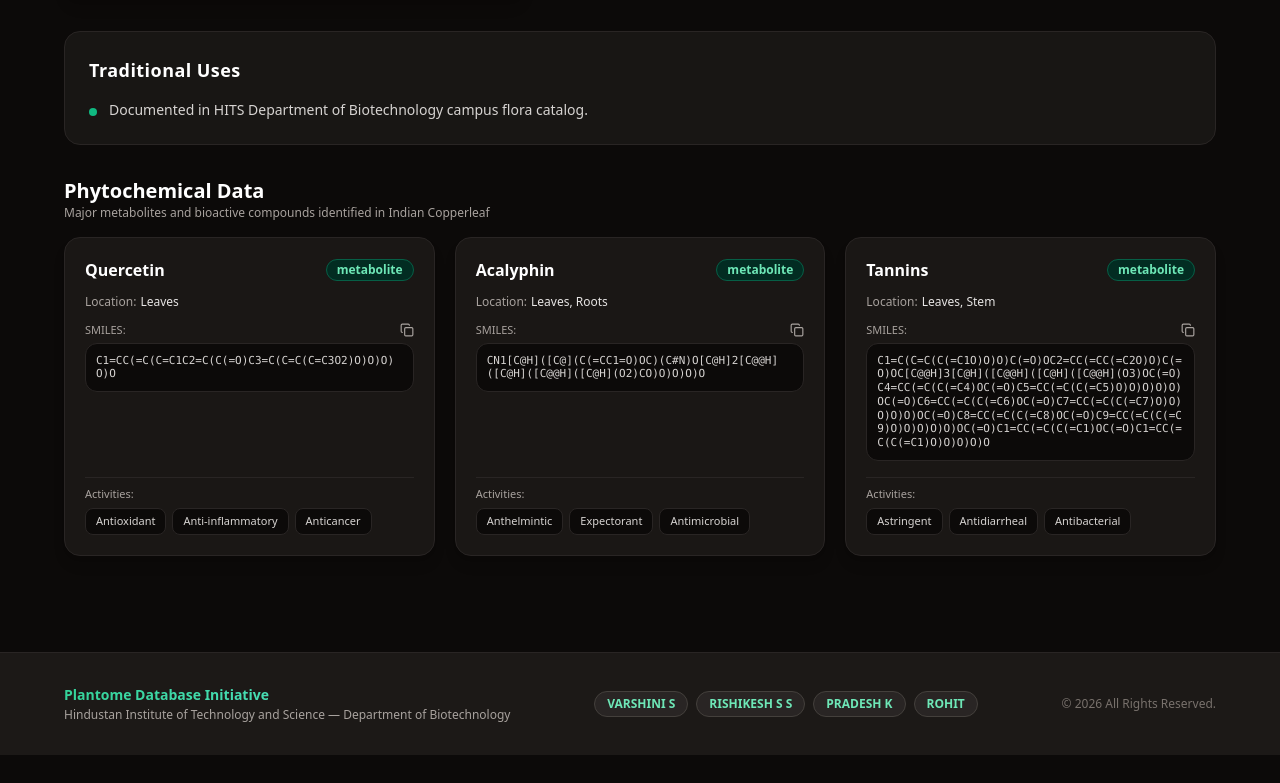
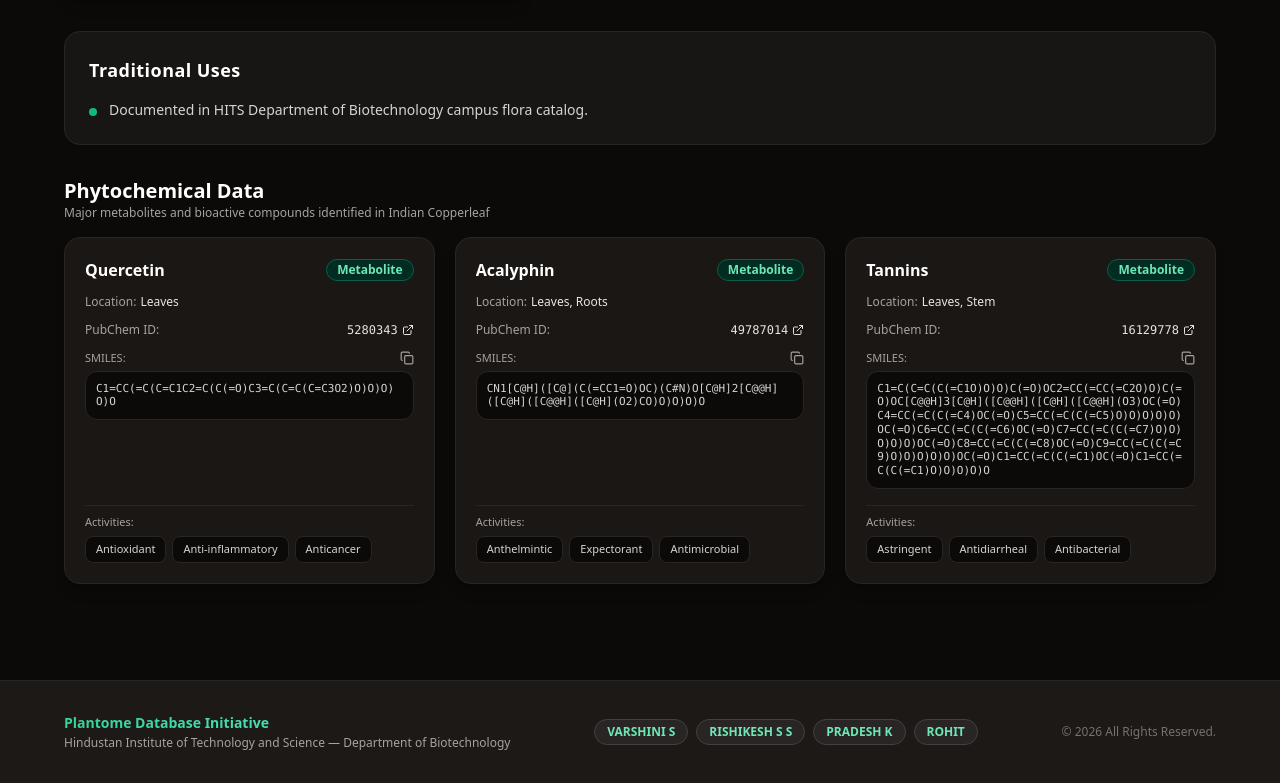
Before and after one commit to rishikeshss853/plantome-database, a React (Vite) app: page /plant/p1 in a window 1280 px wide. Shown: the part 756-1539 px from the top of the page. Before the commit the page ends 1511 px from the top, so only its background shows below. Built offline with nearby package versions, Linux system fonts and the light colour scheme.

Commit message:
Fix phytochemical key parsing and add PubChem search fallback

```diff
--- a/src/pages/PlantProfile.tsx
+++ b/src/pages/PlantProfile.tsx
@@ -11,7 +11,7 @@ export default function PlantProfile() {
   const [copiedLink, setCopiedLink] = useState(false);
   const [copiedSmilesIndex, setCopiedSmilesIndex] = useState<number | null>(null);
 
-  // Dynamic Lookup across all 76+ species
+  // Dynamic Lookup across all species
   const plant = mockPlants.find((p) => String(p.id) === String(id)) || mockPlants[0];
 
   if (!plant) {
@@ -224,84 +224,127 @@ export default function PlantProfile() {
       {phytochemicalsList.length > 0 && (
         <div className="space-y-4 text-left">
           <div>
-            <h2 className="text-xl font-bold text-white">Phytochemical Data</h2>
-            <p className="text-xs text-stone-400">
+            <h2 className="text-xl font-bold text-stone-900 dark:text-white">Phytochemical Data</h2>
+            <p className="text-xs text-stone-500 dark:text-stone-400">
               Major metabolites and bioactive compounds identified in {plant.commonName}
             </p>
           </div>
 
           <div className="grid grid-cols-1 md:grid-cols-2 lg:grid-cols-3 gap-5">
             {phytochemicalsList.map((phyto: any, idx: number) => {
-              const name = typeof phyto === 'string' ? phyto : (phyto.name || 'Compound');
-              const type = phyto.type || 'metabolite';
-              const location = phyto.location || 'Whole plant';
-              const pubChemId = phyto.pubChemId;
-              const smiles = phyto.smiles;
-              const activities = phyto.activities || [];
+              const name = typeof phyto === 'string' ? phyto : (phyto.name || phyto.Name || 'Compound');
+              const type = phyto.type || phyto.Type || 'Metabolite';
+              const location = phyto.location || phyto.Location || phyto.plantPart || 'Whole plant';
+
+              const rawPubChem =
+                phyto.pubChemId ||
+                phyto.pubchemId ||
+                phyto.pubChemID ||
+                phyto.pubchem ||
+                phyto.cid ||
+                phyto['PubChem ID'] ||
+                phyto['pubchem_id'];
+
+              const rawSmiles =
+                phyto.smiles ||
+                phyto.SMILES ||
+                phyto.canonicalSmiles ||
+                phyto['Canonical SMILES'];
+
+              const hasValidPubChem =
+                rawPubChem &&
+                String(rawPubChem).trim() !== '' &&
+                String(rawPubChem).toUpperCase() !== 'N/A';
+
+              const hasValidSmiles =
+                rawSmiles &&
+                String(rawSmiles).trim() !== '' &&
+                String(rawSmiles).toUpperCase() !== 'N/A';
+
+              const activities = phyto.activities || phyto.Activities || [];
 
               return (
                 <div
                   key={idx}
-                  className="bg-stone-900/90 rounded-2xl p-5 border border-stone-800 space-y-4 flex flex-col justify-between shadow-lg"
+                  className="bg-white dark:bg-stone-900/90 rounded-2xl p-5 border border-stone-200 dark:border-stone-800 space-y-4 flex flex-col justify-between shadow-sm dark:shadow-lg transition-colors"
                 >
                   <div className="space-y-3">
-                    <div className="flex items-center justify-between">
-                      <h3 className="font-bold text-white text-base">{name}</h3>
-                      <span className="text-xs font-semibold px-2.5 py-0.5 rounded-full bg-emerald-950 text-emerald-300 border border-emerald-800">
+                    <div className="flex items-center justify-between gap-2">
+                      <h3 className="font-bold text-stone-900 dark:text-white text-base truncate">{name}</h3>
+                      <span className="text-xs font-semibold px-2.5 py-0.5 rounded-full bg-emerald-100 text-emerald-800 dark:bg-emerald-950 dark:text-emerald-300 border border-emerald-300 dark:border-emerald-800 shrink-0">
                         {type}
                       </span>
                     </div>
 
-                    <div className="text-xs text-stone-400 space-x-1">
+                    <div className="text-xs text-stone-500 dark:text-stone-400 space-x-1">
                       <span>Location:</span>
-                      <span className="text-stone-200 font-medium">{location}</span>
+                      <span className="text-stone-800 dark:text-stone-200 font-medium">{location}</span>
                     </div>
 
-                    {pubChemId && (
-                      <div className="flex items-center justify-between text-xs text-stone-400">
-                        <span>PubChem ID:</span>
+                    {/* PubChem Row with Auto-Search Fallback */}
+                    <div className="flex items-center justify-between text-xs text-stone-500 dark:text-stone-400">
+                      <span>PubChem ID:</span>
+                      {hasValidPubChem ? (
                         <a
-                          href={`https://pubchem.ncbi.nlm.nih.gov/compound/${pubChemId}`}
+                          href={`https://pubchem.ncbi.nlm.nih.gov/compound/${rawPubChem}`}
                           target="_blank"
                           rel="noreferrer"
-                          className="inline-flex items-center space-x-1 text-stone-200 hover:text-emerald-400 font-mono transition"
+                          className="inline-flex items-center space-x-1 text-emerald-700 dark:text-stone-200 hover:text-emerald-500 font-mono transition"
                         >
-                          <span>{pubChemId}</span>
+                          <span>{rawPubChem}</span>
                           <ExternalLink className="h-3 w-3" />
                         </a>
-                      </div>
-                    )}
+                      ) : (
+                        <a
+                          href={`https://pubchem.ncbi.nlm.nih.gov/#query=${encodeURIComponent(name)}`}
+                          target="_blank"
+                          rel="noreferrer"
+                          className="inline-flex items-center space-x-1 text-emerald-600 dark:text-emerald-400 hover:underline text-[11px] font-medium transition"
+                          title="Search this compound on PubChem"
+                        >
+                          <span>Search PubChem</span>
+                          <ExternalLink className="h-3 w-3" />
+                        </a>
+                      )}
+                    </div>
 
-                    {smiles && (
+                    {/* SMILES Section */}
+                    {hasValidSmiles ? (
                       <div className="space-y-1">
-                        <div className="flex items-center justify-between text-[11px] text-stone-400">
+                        <div className="flex items-center justify-between text-[11px] text-stone-500 dark:text-stone-400">
                           <span>SMILES:</span>
                           <button
-                            onClick={() => copySmiles(smiles, idx)}
-                            className="text-stone-400 hover:text-emerald-400 transition"
+                            onClick={() => copySmiles(rawSmiles, idx)}
+                            className="text-stone-400 hover:text-emerald-500 transition"
+                            title="Copy SMILES string"
                           >
                             {copiedSmilesIndex === idx ? (
-                              <Check className="h-3.5 w-3.5 text-emerald-400" />
+                              <Check className="h-3.5 w-3.5 text-emerald-500" />
                             ) : (
                               <Copy className="h-3.5 w-3.5" />
                             )}
                           </button>
                         </div>
-                        <div className="p-2.5 rounded-xl bg-stone-950 border border-stone-800 font-mono text-[11px] text-stone-300 break-all leading-tight select-all">
-                          {smiles}
+                        <div className="p-2.5 rounded-xl bg-stone-100 dark:bg-stone-950 border border-stone-200 dark:border-stone-800 font-mono text-[11px] text-stone-800 dark:text-stone-300 break-all leading-tight select-all">
+                          {rawSmiles}
                         </div>
+                      </div>
+                    ) : (
+                      <div className="text-[11px] text-stone-400 dark:text-stone-500 italic">
+                        SMILES structure not recorded
                       </div>
                     )}
                   </div>
 
+                  {/* Activities Tags */}
                   {activities.length > 0 && (
-                    <div className="pt-2 border-t border-stone-800 space-y-1.5">
-                      <span className="text-[11px] text-stone-400 block">Activities:</span>
+                    <div className="pt-2 border-t border-stone-200 dark:border-stone-800 space-y-1.5">
+                      <span className="text-[11px] text-stone-500 dark:text-stone-400 block">Activities:</span>
                       <div className="flex flex-wrap gap-1.5">
                         {activities.map((act: string, aIdx: number) => (
                           <span
                             key={aIdx}
-                            className="text-[11px] px-2.5 py-1 rounded-lg bg-stone-950 border border-stone-800 text-stone-300 font-medium"
+                            className="text-[11px] px-2.5 py-1 rounded-lg bg-stone-100 dark:bg-stone-950 border border-stone-200 dark:border-stone-800 text-stone-700 dark:text-stone-300 font-medium"
                           >
                             {act}
                           </span>
```
